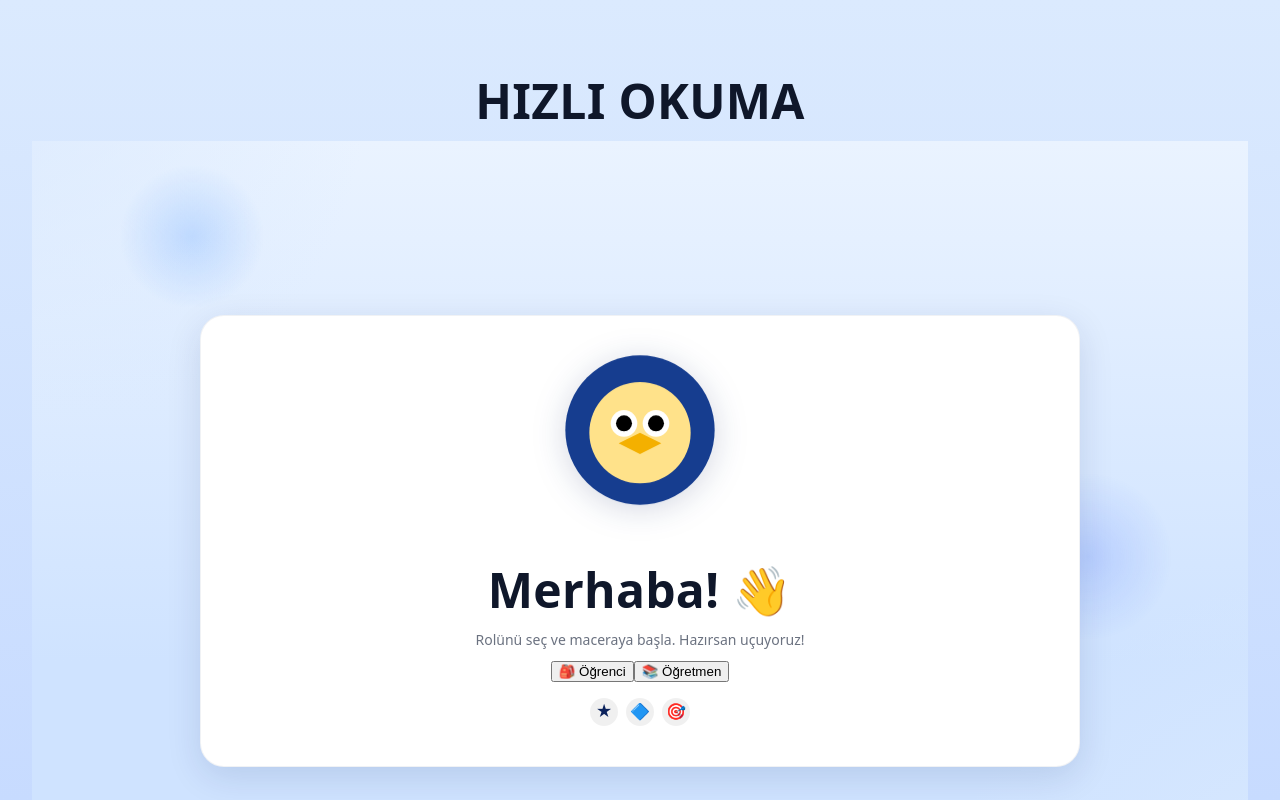
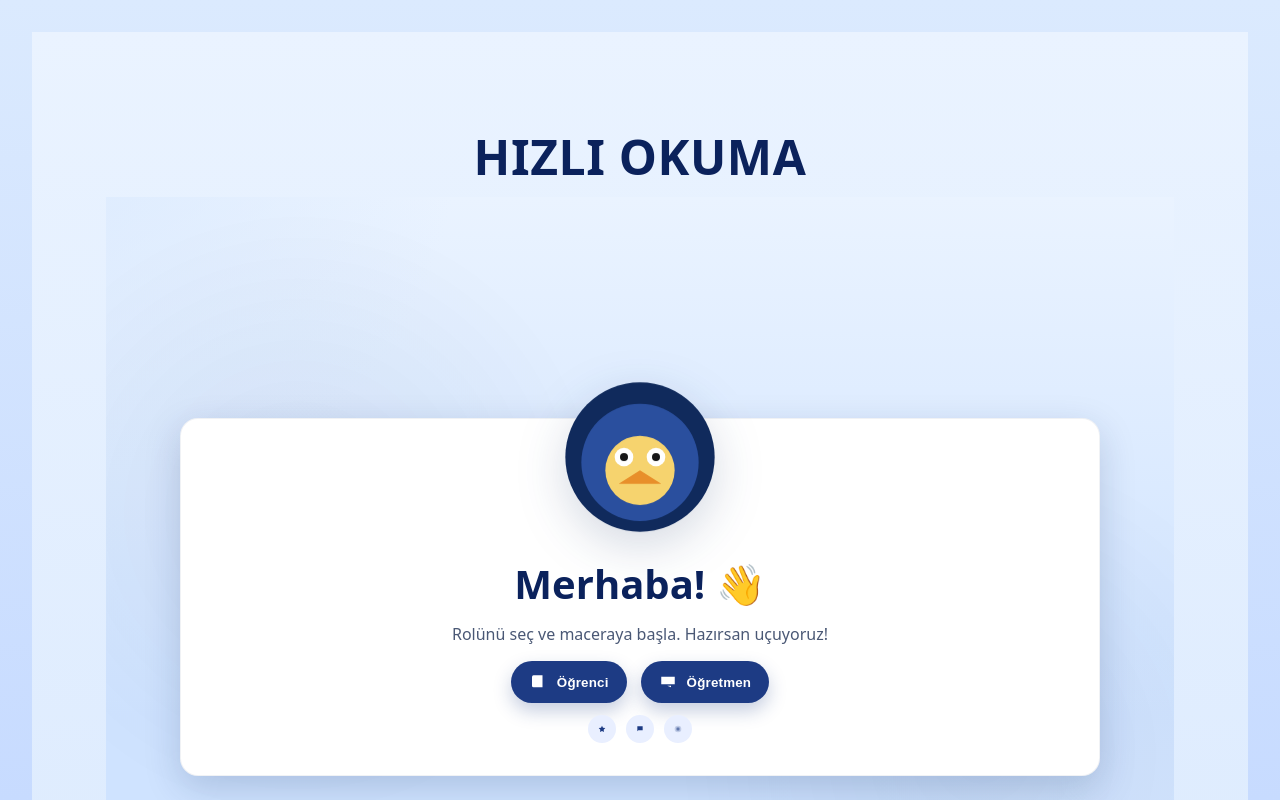
Before and after one commit to chaosflips1-collab/hizli-okuma, a React (Vite) app: page / in a window 1280 px wide. Shown: the top 800 px of the page. Built offline with nearby package versions, Linux system fonts and the light colour scheme.

Commit message:
UI: RoleSelect/StudentLogin/TeacherLogin kartlarını geri getir; stil blokları

```diff
--- a/src/App.jsx
+++ b/src/App.jsx
@@ -1,70 +1,101 @@
-import React, { useEffect, useState } from 'react'
-import RoleSelect from './pages/RoleSelect.jsx'
-import StudentLogin from './pages/StudentLogin.jsx'
-import TeacherLogin from './pages/TeacherLogin.jsx'
-import StudentPanel from './pages/StudentPanel.jsx'
-import TeacherPanel from './pages/TeacherPanel.jsx'
-import ExercisePlaceholder from './exercises/Placeholder.jsx'
-import Takistoskop from './exercises/Takistoskop.jsx'
-import Koseli from './exercises/Koseli.jsx'
-import Acili from './exercises/Acili.jsx'
-import "./App.css";
-           // <<— YENİ
+import React, { useEffect, useState } from 'react';
+
+import RoleSelect from './pages/RoleSelect.jsx';
+import StudentLogin from './pages/StudentLogin.jsx';
+import TeacherLogin from './pages/TeacherLogin.jsx';
+import StudentPanel from './pages/StudentPanel.jsx';
+import TeacherPanel from './pages/TeacherPanel.jsx';
+import ExercisePlaceholder from './exercises/Placeholder.jsx'; // varsa
 
 import {
-  getStudent, setStudent as saveStudent, clearStudent,
-  getTeacher, setTeacher as saveTeacher, clearTeacher
-} from './utils/storage.js'
+  getStudent,
+  setStudent as saveStudent,
+  clearStudent,
+  getTeacher,
+  setTeacher as saveTeacher,
+  clearTeacher,
+} from './utils/storage.js';
 
-export default function App(){
-  // view: role | sLogin | tLogin | sPanel | tPanel | exercise | takistoskop | koseli | acili
-  const [view, setView] = useState('role')
-  const [student, setStudentState] = useState(null)
-  const [teacher, setTeacherState] = useState(null)
-  const [activeExercise, setActiveExercise] = useState(null) // {key,name}
+import './App.css';
 
-  // RoleSelect kartındaki butonlar için geçişler:
-const goStudent = () => setView('sLogin');  // Öğrenci giriş ekranına
-const goTeacher = () => setView('tLogin');  // Öğretmen giriş ekranına
+export default function App() {
+  // hangi ekran?
+  const [view, setView] = useState('role');
 
+  // oturum sahipleri
+  const [student, setStudentState] = useState(null);
+  const [teacher, setTeacherState] = useState(null);
+
+  // egzersiz (öğrenci)
+  const [activeExercise, setActiveExercise] = useState(null);
+
+  // “beni hatırla” ile kayıtlı kullanıcı varsa panele al
   useEffect(() => {
-    const s = getStudent()
-    const t = getTeacher()
-    if(s){ setStudentState(s); setView('sPanel') }
-    else if(t){ setTeacherState(t); setView('tPanel') }
-  }, [])
+    const s = getStudent();
+    const t = getTeacher();
+    if (s) {
+      setStudentState(s);
+      setView('sPanel');
+    } else if (t) {
+      setTeacherState(t);
+      setView('tPanel');
+    }
+  }, []);
 
-  // Öğrenci
-  const onStudentLogged = (s) => { saveStudent(s); setStudentState(s); setView('sPanel') }
-  const logoutStudent   = () => { clearStudent(); setStudentState(null); setView('role') }
+  // RoleSelect’ten geçişler
+  const goStudent = () => setView('sLogin');
+  const goTeacher = () => setView('tLogin');
 
-  // Öğretmen
-  const onTeacherLogged = (t) => { saveTeacher(t); setTeacherState(t); setView('tPanel') }
-  const logoutTeacher   = () => { clearTeacher(); setTeacherState(null); setView('role') }
+  // login / logout
+  const onStudentLogged = (s) => {
+    saveStudent(s);
+    setStudentState(s);
+    setView('sPanel');
+  };
+  const onTeacherLogged = (t) => {
+    saveTeacher(t);
+    setTeacherState(t);
+    setView('tPanel');
+  };
+  const logoutStudent = () => {
+    clearStudent();
+    setStudentState(null);
+    setView('role');
+  };
+  const logoutTeacher = () => {
+    clearTeacher();
+    setTeacherState(null);
+    setView('role');
+  };
 
-  // Egzersiz seçimi
+  // egzersiz
   const openExercise = (item) => {
-    setActiveExercise(item)
-    switch (item?.key) {
-      case 'takistoskop': setView('takistoskop'); break
-      case 'koseli':      setView('koseli'); break
-      case 'acili':       setView('acili'); break
-      default:            setView('exercise')
-    }
-  }
-  const closeExercise = () => { setView('sPanel'); setActiveExercise(null) }
+    setActiveExercise(item);
+    setView('exercise');
+  };
+  const closeExercise = () => {
+    setActiveExercise(null);
+    setView('sPanel');
+  };
 
   return (
     <div className="page">
       <div className="wrapper">
         <h1 className="hero">HIZLI OKUMA</h1>
 
-        {view === 'role'   && <RoleSelect goStudent={()=>setView('sLogin')} goTeacher={()=>setView('tLogin')} />}
+        {view === 'role' && (
+          <RoleSelect goStudent={goStudent} goTeacher={goTeacher} />
+        )}
+
         {view === 'sLogin' && <StudentLogin onLoggedIn={onStudentLogged} />}
         {view === 'tLogin' && <TeacherLogin onLoggedIn={onTeacherLogged} />}
 
         {view === 'sPanel' && student && (
-          <StudentPanel student={student} onOpenExercise={openExercise} onLogout={logoutStudent} />
+          <StudentPanel
+            student={student}
+            onOpenExercise={openExercise}
+            onLogout={logoutStudent}
+          />
         )}
 
         {view === 'tPanel' && teacher && (
@@ -72,25 +103,12 @@ const goTeacher = () => setView('tLogin');  // Öğretmen giriş ekranına
         )}
 
         {view === 'exercise' && student && activeExercise && (
-          <ExercisePlaceholder name={activeExercise.name} onExit={closeExercise} />
+          <ExercisePlaceholder
+            name={activeExercise?.name}
+            onExit={closeExercise}
+          />
         )}
-
-        {view === 'takistoskop' && student && (
-          <Takistoskop student={student} onExit={closeExercise} onComplete={closeExercise} />
-        )}
-
-        {view === 'koseli' && student && (
-          <Koseli student={student} onExit={closeExercise} onComplete={closeExercise} />
-        )}
-
-        {view === 'acili' && student && (
-          <Acili student={student} onExit={closeExercise} onComplete={closeExercise} />
-        )}
-
-        <p className="footerNote">
-          Öğrenci/Öğretmen login • Kod & sınıf kilitleme • Takistoskop, Köşeli ve Açılı aktif
-        </p>
       </div>
     </div>
-  )
+  );
 }
--- a/src/index.css
+++ b/src/index.css
@@ -702,3 +702,70 @@ h1, .appTitle{
   font-weight: 800;
 }
 .roleBG { pointer-events: none; }
+:root{
+  --bg-1:#eaf3ff;
+  --bg-2:#dbeafe;
+  --ink:#0b225c;        /* lacivert metin */
+  --primary:#1d3b84;    /* düğme mavi */
+  --primary-2:#2a4f9e;  /* açık mavi */
+  --chip:#e9efff;
+  --card:#fff;
+  --shadow: 0 12px 36px rgba(16,42,92,.18);
+}
+
+.page{ min-height:100vh; background: linear-gradient(180deg,var(--bg-1),var(--bg-2)); }
+.wrapper{ max-width:1100px; margin:0 auto; padding:56px 16px; }
+.hero{ text-align:center; color:var(--ink); letter-spacing:.6px; }
+
+.roleBG{
+  position: absolute; inset: 0; pointer-events: none; z-index: 0;
+  background:
+    radial-gradient(40vw 40vw at 18% 40%, rgba(16,42,92,.06), transparent 60%),
+    radial-gradient(40vw 40vw at 82% 70%, rgba(16,42,92,.06), transparent 60%);
+  filter: blur(0.2px);
+}
+
+.role, .loginCard{ position:relative; z-index:1; display:flex; justify-content:center; }
+.roleCard, .loginCard{
+  width:min(920px, 92vw);
+  background:var(--card);
+  border-radius: 18px;
+  box-shadow: var(--shadow);
+  padding: 28px 28px 32px;
+  display:flex; flex-direction:column; align-items:center;
+}
+
+.appTitle{ font-size: clamp(28px, 3.2vw, 40px); color:var(--ink); font-weight:800; margin:4px 0 8px; }
+.roleSub{ color:#4a5875; margin: 4px 0 16px; }
+
+.roleAvatar{ margin-top:-64px; filter: drop-shadow(0 14px 24px rgba(16,42,92,.18)); }
+
+.actionRow{ display:flex; gap:14px; align-items:center; justify-content:center; }
+
+.roleBtn, .primaryBtn{
+  display:inline-flex; align-items:center; gap:10px;
+  background: var(--primary); color:#fff; border:none; cursor:pointer;
+  padding: 12px 18px; border-radius: 999px; font-weight:700; letter-spacing:.2px;
+  box-shadow: 0 8px 18px rgba(29,59,132,.25);
+  transition: transform .05s ease, box-shadow .2s ease;
+}
+.roleBtn:hover, .primaryBtn:hover{ transform: translateY(-1px); }
+
+.roleBtn .icon svg{ width:18px; height:18px; }
+
+.roleBadges{ display:flex; gap:10px; margin-top:12px; }
+.chip{
+  display:inline-flex; align-items:center; justify-content:center;
+  width:28px; height:28px; font-size:16px; color:var(--primary);
+  background:var(--chip); border-radius:999px;
+}
+.chip svg{ width:20px; height:20px; }
+
+.formCol{ width:min(520px, 88vw); margin-top: 6px; }
+.formRow{ display:flex; flex-direction:column; gap:6px; margin: 10px 0; }
+.formRow > span{ color:#334155; font-size:14px; }
+.textInput, .select{
+  background:#f7f9ff; border:1px solid #d9e3ff; border-radius:12px;
+  padding:12px 14px; font-size:16px; color:#0f172a; outline:none;
+}
+.textInput:focus, .select:focus{ border-color: var(--primary-2); box-shadow: 0 0 0 3px rgba(42,79,158,.12); }
--- a/src/pages/RoleSelect.jsx
+++ b/src/pages/RoleSelect.jsx
@@ -1,60 +1,72 @@
-import { useNavigate } from 'react-router-dom';
+import React from 'react';
 
 export default function RoleSelect({ goStudent, goTeacher }) {
-  const nav = useNavigate();
-
-  // Buton click: App'ten fonksiyon geldiyse onu çağır; gelmediyse route'a git
-  const handleStudentClick = () => {
-    if (typeof goStudent === 'function') return goStudent();
-    nav('/student-login');
-  };
-
-  const handleTeacherClick = () => {
-    if (typeof goTeacher === 'function') return goTeacher();
-    nav('/teacher-login');
-  };
-
   return (
     <main className="role">
+      {/* dekoratif arka plan */}
       <div className="roleBG" aria-hidden="true" />
 
-      <section className="roleCard" aria-labelledby="appTitle">
+      <section className="roleCard" aria-labelledby="role-title">
+        {/* maskot */}
         <div className="roleAvatar" aria-hidden="true">
-          <svg viewBox="0 0 120 120" width="160" height="160" role="img" aria-label="Penguen">
+          <svg viewBox="0 0 120 120" width="160" height="160">
             <defs>
               <clipPath id="mask">
                 <circle cx="60" cy="60" r="56" />
               </clipPath>
             </defs>
-            <circle cx="60" cy="60" r="56" fill="#163d8f" />
+            <circle cx="60" cy="60" r="56" fill="#102a5c" />
             <g clipPath="url(#mask)">
-              <circle cx="60" cy="62" r="38" fill="#ffe28a" />
-              <circle cx="48" cy="55" r="10" fill="#fff" />
-              <circle cx="72" cy="55" r="10" fill="#fff" />
-              <circle cx="48" cy="55" r="6" />
-              <circle cx="72" cy="55" r="6" />
-              <path d="M60 62 l-16 8 16 8 16-8z" fill="#f4b000" />
+              <circle cx="60" cy="64" r="44" fill="#2a4f9e" />
+              <circle cx="60" cy="70" r="26" fill="#f6d36e" />
+              <circle cx="48" cy="60" r="7" fill="#fff" />
+              <circle cx="72" cy="60" r="7" fill="#fff" />
+              <circle cx="48" cy="60" r="3" fill="#171717" />
+              <circle cx="72" cy="60" r="3" fill="#171717" />
+              <path d="M60 70 l-16 10 h32 z" fill="#e88f2a" />
             </g>
           </svg>
         </div>
 
-        <h1 id="appTitle">Merhaba! <span aria-hidden="true">👋</span></h1>
-        <p className="unitDesc">Rolünü seç ve maceraya başla. Hazırsan uçuyoruz!</p>
+        <h2 id="role-title" className="appTitle" style={{ marginTop: 8 }}>
+          Merhaba! <span aria-hidden="true">👋</span>
+        </h2>
+        <p className="roleSub">
+          Rolünü seç ve maceraya başla. Hazırsan uçuyoruz!
+        </p>
 
-        <div className="roleActions">
-          <button className="roleBtn" onClick={handleStudentClick}>
-            <span className="icon" aria-hidden="true">🎒</span> Öğrenci
+        <div className="actionRow">
+          <button className="roleBtn" onClick={goStudent}>
+            <span className="icon" aria-hidden="true">
+              {/* book svg */}
+              <svg viewBox="0 0 24 24" width="18" height="18">
+                <path
+                  d="M4 5a2 2 0 012-2h12v16H6a2 2 0 01-2-2V5z"
+                  fill="currentColor"
+                />
+              </svg>
+            </span>
+            Öğrenci
           </button>
 
-          <button className="roleBtn" onClick={handleTeacherClick}>
-            <span className="icon" aria-hidden="true">📚</span> Öğretmen
+          <button className="roleBtn" onClick={goTeacher}>
+            <span className="icon" aria-hidden="true">
+              {/* teacher/board svg */}
+              <svg viewBox="0 0 24 24" width="18" height="18">
+                <path
+                  d="M3 5h18v10H3zM5 17h6l5 2v-2h3"
+                  fill="currentColor"
+                />
+              </svg>
+            </span>
+            Öğretmen
           </button>
         </div>
 
         <div className="roleBadges" aria-hidden="true">
-          <span className="chip">★</span>
-          <span className="chip">🔷</span>
-          <span className="chip">🎯</span>
+          <span className="chip">{/* star */}<svg viewBox="0 0 24 24" width="20" height="20"><path d="M12 2l3 6 7 1-5 5 1 7-6-3-6 3 1-7-5-5 7-1z" fill="currentColor"/></svg></span>
+          <span className="chip">{/* chat */}<svg viewBox="0 0 24 24" width="20" height="20"><path d="M4 4h16v12H7l-3 3z" fill="currentColor"/></svg></span>
+          <span className="chip">{/* target */}<svg viewBox="0 0 24 24" width="20" height="20"><circle cx="12" cy="12" r="10" fill="currentColor" opacity=".2"/><circle cx="12" cy="12" r="6" fill="currentColor" opacity=".35"/><circle cx="12" cy="12" r="2" fill="currentColor"/></svg></span>
         </div>
       </section>
     </main>
--- a/src/pages/StudentLogin.jsx
+++ b/src/pages/StudentLogin.jsx
@@ -1,75 +1,62 @@
-import React, { useEffect, useMemo, useState } from 'react'
-import { CLASS_OPTIONS } from '../utils/classes.js'
-import { getLockedInfo, lockCodeToStudent, setStudent, addStudentToList } from '../utils/storage.js'
+import React, { useState } from 'react';
 
-export default function StudentLogin({ onLoggedIn }){
-  const [form, setForm] = useState({ code:'', name:'', cls:'', remember:true })
-  const [lockedClass, setLockedClass] = useState(null)
-  const [err, setErr] = useState('')
+export default function StudentLogin({ onLoggedIn }) {
+  const [code, setCode] = useState('');
+  const [name, setName] = useState('');
+  const [cls, setCls] = useState('');
 
-  // Kod yazıldıkça kilit bilgisini getir
-  useEffect(() => {
-    const info = form.code ? getLockedInfo(form.code) : null
-    setLockedClass(info?.cls || null)
-    if(info?.cls){ setForm(f => ({ ...f, cls: info.cls })) }
-  }, [form.code])
-
-  const classOptions = useMemo(() => CLASS_OPTIONS, [])
-
-  const handle = e => {
-    const { name, value, type, checked } = e.target
-    setForm(f => ({ ...f, [name]: type==='checkbox' ? checked : value }))
-  }
-
-  const submit = e => {
-    e.preventDefault()
-    setErr('')
-
-    try{
-      if(!form.code.trim() || !form.name.trim()) throw new Error('Kod ve ad soyad gerekli.')
-      const cls = lockedClass || form.cls
-      if(!cls) throw new Error('Sınıf seçin.')
-      // Kod kilitle (ilk kezse kilitler; kilitliyse doğrular)
-      const info = lockCodeToStudent({ code: form.code, name: form.name, cls })
-      const student = { code: info ? form.code.trim().toUpperCase() : form.code, name: form.name.trim(), cls }
-      if(form.remember) setStudent(student)
-      addStudentToList(student)
-      onLoggedIn(student)
-    }catch(e){
-      setErr(e.message || 'Hata oluştu.')
-    }
-  }
+  const submit = (e) => {
+    e.preventDefault();
+    if (!code || !name || !cls) return;
+    onLoggedIn({ code, name, className: cls });
+  };
 
   return (
-    <div className="card">
-      <div className="cardTitle">ÖĞRENCİ GİRİŞİ</div>
-      <form onSubmit={submit} className="form">
-        <label className="label">Öğrenci Kodu
-          <input className="input" name="code" value={form.code} onChange={handle} placeholder="Örn: ABC123" />
+    <main className="role">
+      <div className="roleBG" aria-hidden="true" />
+      <section className="loginCard" aria-labelledby="slogin-title">
+        <h2 id="slogin-title" className="appTitle">Öğrenci Girişi</h2>
+
+        <form onSubmit={submit} className="formCol">
+          <label className="formRow">
+            <span>Kod</span>
+            <input
+              className="textInput"
+              placeholder="Örn: ABC123"
+              value={code}
+              onChange={(e) => setCode(e.target.value)}
+            />
           </label>
-        <label className="label">Ad Soyad
-          <input className="input" name="name" value={form.name} onChange={handle} placeholder="Örn: Ayşe Yılmaz" />
+
+          <label className="formRow">
+            <span>Ad Soyad</span>
+            <input
+              className="textInput"
+              placeholder="Örn: Ayşe Yılmaz"
+              value={name}
+              onChange={(e) => setName(e.target.value)}
+            />
           </label>
-        <label className="label">Sınıf
+
+          <label className="formRow">
+            <span>Sınıf</span>
             <select
-            className="input"
-            name="cls"
-            value={lockedClass || form.cls}
-            onChange={handle}
-            disabled={!!lockedClass}
+              className="select"
+              value={cls}
+              onChange={(e) => setCls(e.target.value)}
             >
-            <option value="">{lockedClass ? `Kilitli sınıf: ${lockedClass}` : 'Sınıf seçin'}</option>
-            {!lockedClass && classOptions.map(c => <option key={c} value={c}>{c}</option>)}
+              <option value="">Sınıf seçin</option>
+              <option value="5/A">5/A</option>
+              <option value="5/B">5/B</option>
+              <option value="5/C">5/C</option>
             </select>
           </label>
-        <div className="row">
-          <label style={{color:'#fff'}}>
-            <input type="checkbox" name="remember" checked={form.remember} onChange={handle}/> Beni hatırla
-          </label>
-          <button className="btn" type="submit">GİRİŞ</button>
+
+          <div className="actionRow" style={{ marginTop: 8 }}>
+            <button className="primaryBtn" type="submit">Giriş</button>
           </div>
-        {err && <div className="error">{err}</div>}
         </form>
-    </div>
-  )
+      </section>
+    </main>
+  );
 }
--- a/src/pages/TeacherLogin.jsx
+++ b/src/pages/TeacherLogin.jsx
@@ -1,58 +1,51 @@
-import React, { useEffect, useMemo, useState } from 'react'
-import { CLASS_OPTIONS } from '../utils/classes.js'
-import { getTeacher, setTeacher } from '../utils/storage.js'
+import React, { useState } from 'react';
 
-export default function TeacherLogin({ onLoggedIn }){
-  const [name, setName] = useState('')
-  const [cls, setCls] = useState('')
-  const [lockedClass, setLockedClass] = useState(null)
-  const [err, setErr] = useState('')
-  const classOptions = useMemo(() => CLASS_OPTIONS, [])
+export default function TeacherLogin({ onLoggedIn }) {
+  const [name, setName] = useState('');
+  const [cls, setCls] = useState('');
 
-  // Daha önce giriş yaptıysa sınıf kilitli gelir
-  useEffect(() => {
-    const t = getTeacher()
-    if(t?.cls){
-      setLockedClass(t.cls)
-      setCls(t.cls)
-      setName(t.name || '')
-    }
-  }, [])
-
-  const submit = e => {
-    e.preventDefault()
-    setErr('')
-    try{
-      if(!name.trim()) throw new Error('Ad soyad gerekli.')
-      const finalCls = lockedClass || cls
-      if(!finalCls) throw new Error('Sınıf seçin.')
-      const teacher = { name: name.trim(), cls: finalCls, since: new Date().toISOString() }
-      setTeacher(teacher)
-      onLoggedIn(teacher)
-    }catch(e){
-      setErr(e.message || 'Hata oluştu.')
-    }
-  }
+  const submit = (e) => {
+    e.preventDefault();
+    if (!name || !cls) return;
+    onLoggedIn({ name, className: cls });
+  };
 
   return (
-    <div className="card">
-      <div className="cardTitle">ÖĞRETMEN GİRİŞİ</div>
-      <form onSubmit={submit} className="form">
-        <label className="label">Ad Soyad
-          <input className="input" value={name} onChange={e=>setName(e.target.value)} placeholder="Örn: Melek Hanım" />
-        </label>
-        <label className="label">Sınıf (kilitlenir)
-          <select className="input" value={lockedClass || cls} onChange={e=>setCls(e.target.value)} disabled={!!lockedClass}>
-            <option value="">{lockedClass ? `Kilitli sınıf: ${lockedClass}` : 'Sınıf seçin'}</option>
-            {!lockedClass && classOptions.map(c => <option key={c} value={c}>{c}</option>)}
-          </select>
-        </label>
-        <div className="row">
-          <span/>
-          <button className="btn" type="submit">GİRİŞ</button>
-        </div>
-        {err && <div className="error">{err}</div>}
-      </form>
-    </div>
-  )
+    <main className="role">
+      <div className="roleBG" aria-hidden="true" />
+      <section className="loginCard" aria-labelledby="tlogin-title">
+        <h2 id="tlogin-title" className="appTitle">Öğretmen Girişi</h2>
+
+        <form onSubmit={submit} className="formCol">
+          <label className="formRow">
+            <span>Ad Soyad</span>
+            <input
+              className="textInput"
+              placeholder="Örn: Melek Hanım"
+              value={name}
+              onChange={(e) => setName(e.target.value)}
+            />
+          </label>
+
+          <label className="formRow">
+            <span>Sınıf (kilitlenir)</span>
+            <select
+              className="select"
+              value={cls}
+              onChange={(e) => setCls(e.target.value)}
+            >
+              <option value="">Sınıf seçin</option>
+              <option value="5/A">5/A</option>
+              <option value="5/B">5/B</option>
+              <option value="5/C">5/C</option>
+            </select>
+          </label>
+
+          <div className="actionRow" style={{ marginTop: 8 }}>
+            <button className="primaryBtn" type="submit">Giriş</button>
+          </div>
+        </form>
+      </section>
+    </main>
+  );
 }
```
Lines whose indentation alone changed are shown as unchanged.
